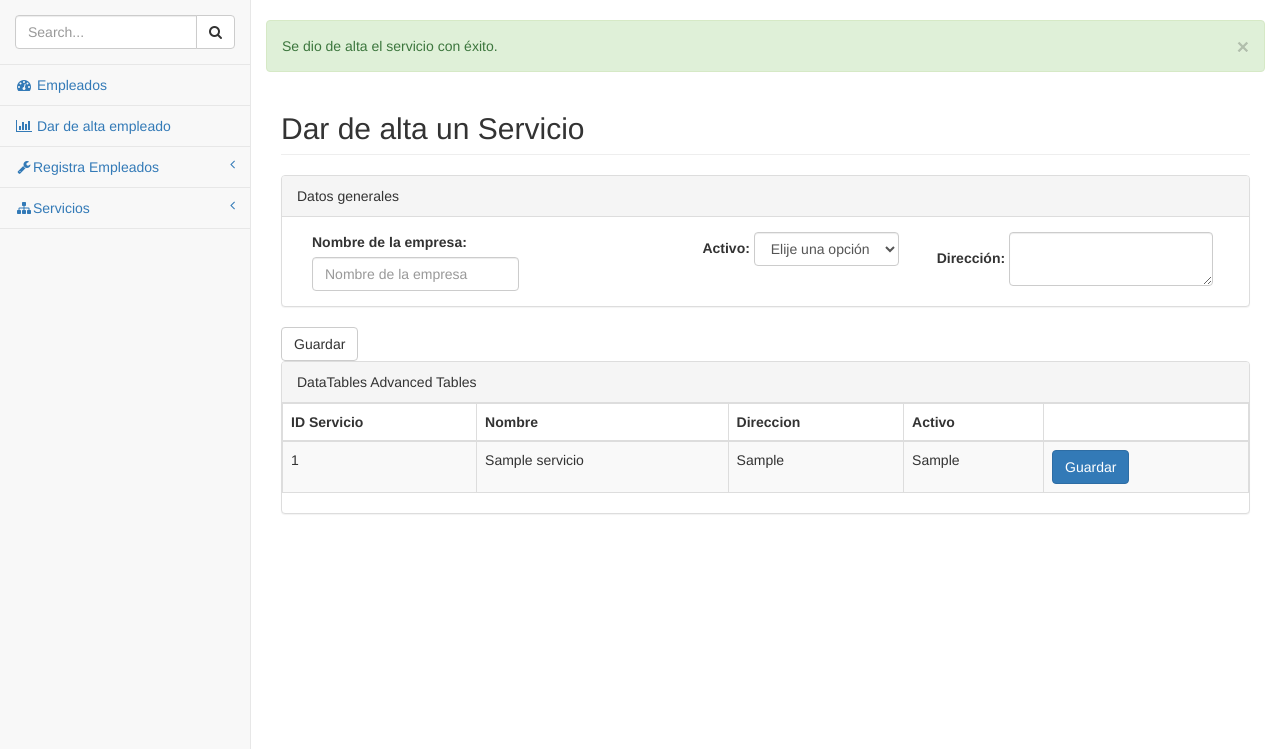
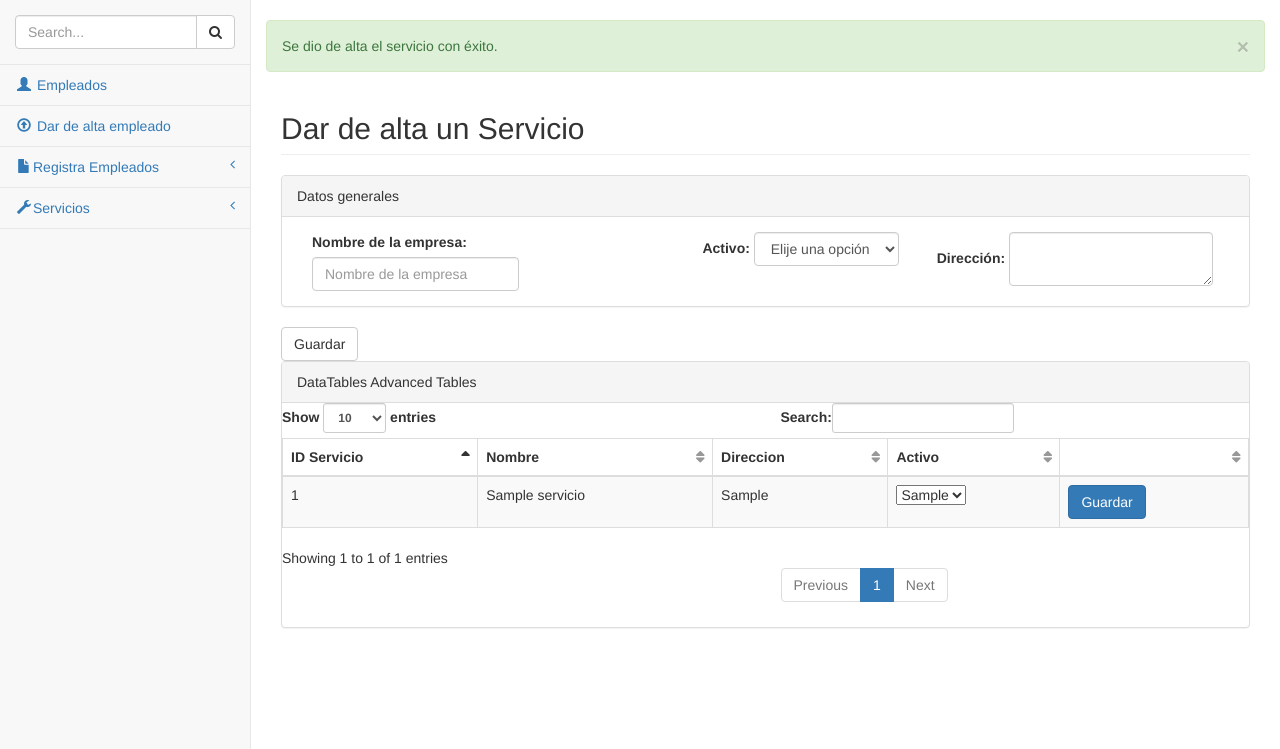
Before and after one commit to AngelHerrer/lpm, a PHP site: page /pages/addService.php?succes=ok in a window 1280 px wide. Shown: the part 51-800 px from the top of the page. Run offline with PHP 8.4, Linux system fonts and the light colour scheme; tables that the repository leaves empty or names only in its code hold one stand-in row (values such as "Sample post").

Commit message:
style rpm

```diff
--- a/pages/addService.php
+++ b/pages/addService.php
@@ -18,12 +18,19 @@ $valores = new Valores();
 
         <!-- Bootstrap Core CSS -->
         <link href="../bower_components/bootstrap/dist/css/bootstrap.min.css" rel="stylesheet">
-
+        <link href="../bower_components/bootstrap/dist/css/bootstrap.css" rel="stylesheet">
+        <link href="../dist/css/base.css" rel="stylesheet" type="text/css"/>
         <!-- MetisMenu CSS -->
         <link href="../bower_components/metisMenu/dist/metisMenu.min.css" rel="stylesheet">
 
+        <!-- Timeline CSS -->
+        <link href="../dist/css/timeline.css" rel="stylesheet">
+
         <!-- Custom CSS -->
         <link href="../dist/css/sb-admin-2.css" rel="stylesheet">
+
+        <!-- Morris Charts CSS -->
+        <link href="../bower_components/morrisjs/morris.css" rel="stylesheet">
 
         <!-- Custom Fonts -->
         <link href="../bower_components/font-awesome/css/font-awesome.min.css" rel="stylesheet" type="text/css">
@@ -50,11 +57,7 @@ $valores = new Valores();
         </script>
 
     </head>
-    <style>
-        .separetorTopInput {
-            margin-top: 25px;
-        }
-    </style>
+
 
 
     <body>
@@ -108,14 +111,14 @@ $valores = new Valores();
                                 </div>
                             </li>
                             <li>
-                                <a href="index.php"><i class="fa fa-dashboard fa-fw"></i> Empleados</a>
+                                <a href="index.php"><i class="glyphicon glyphicon-user fa-fw"></i> Empleados</a>
                             </li>
                             <li>
-                                <a href="addEmp.php"><i class="fa fa-bar-chart-o fa-fw"></i> Dar de alta empleado</a>
+                                <a href="addEmp.php"><i class="glyphicon glyphicon-upload fa-fw"></i> Dar de alta empleado</a>
                             </li>
 
                             <li>
-                                <a href="#"><i class="fa fa-wrench fa-fw"></i>Registra Empleados<span class="fa arrow"></span></a>
+                                <a href="#"><i class="glyphicon glyphicon-file fa-fw"></i>Registra Empleados<span class="fa arrow"></span></a>
                                 <ul class="nav nav-second-level">
                                     <li>
                                         <a href="panels-wells.php">Ingresa Turnos</a>
@@ -139,7 +142,7 @@ $valores = new Valores();
                                 <!-- /.nav-second-level -->
                             </li>
                             <li>
-                                <a href="#"><i class="fa fa-sitemap fa-fw"></i>Servicios<span class="fa arrow"></span></a>
+                                <a href="#"><i class="glyphicon glyphicon-wrench fa-fw"></i>Servicios<span class="fa arrow"></span></a>
                                 <ul class="nav nav-second-level">
                                     <li>
                                         <a href="addService.php">Alta Servicios</a>
@@ -147,7 +150,7 @@ $valores = new Valores();
                                     <li>
                                         <a href="#">Provedores</a>
                                     </li>
-                                    <li>
+<!--                                    <li>
                                         <a href="#">Third Level <span class="fa arrow"></span></a>
                                         <ul class="nav nav-third-level">
                                             <li>
@@ -163,7 +166,7 @@ $valores = new Valores();
                                                 <a href="#">Third Level Item</a>
                                             </li>
                                         </ul>
-                                    </li>
+                                    </li>-->
                                 </ul>
                             </li>
                             <!--                            <li>
@@ -247,13 +250,13 @@ $valores = new Valores();
                 </form>
 
                 <div class="row">
-                    <div class="col-lg-12">
+                    <div class="col-lg-12 m-md-t-4">
                         <div class="panel panel-default">
                             <div class="panel-heading">
                                 DataTables Advanced Tables
                             </div>
-                            <div class="dataTable_wrapper m-md-t-5 ">
-                                <table width="100%" class="table table-striped table-bordered table-hover m-md-t-5" id="dataTables-example">
+                            <div class="dataTable_wrapper  ">
+                                <table width="100%" class="table table-striped table-bordered table-hover" id="dataTables-example">
                                     <thead>
                                         <tr>
                                             <th>ID Servicio</th>
@@ -276,20 +279,30 @@ $valores = new Valores();
             </div>
             <script src="../bower_components/jquery/dist/jquery.min.js"></script>
             <script src="../bower_components/bootstrap/dist/js/bootstrap.min.js"></script>
+            <!-- Metis Menu Plugin JavaScript -->
             <script src="../bower_components/metisMenu/dist/metisMenu.min.js"></script>
+            <!-- DataTables JavaScript -->
+            <script src="../bower_components/datatables/media/js/jquery.dataTables.min.js"></script>
+            <script src="../bower_components/datatables-plugins/integration/bootstrap/3/dataTables.bootstrap.min.js"></script>
+            <script src="../bower_components/datatables-responsive/js/dataTables.responsive.js"></script>
+            <!-- Custom Theme JavaScript -->
             <script src="../dist/js/sb-admin-2.js"></script>
-            <script type="text/javascript">
+            <!-- Page-Level Demo Scripts - Tables - Use for reference -->
+            <script>
             $(document).ready(function () {
-                $("#marca").change(function () {
-                    $.ajax({
-                        url: "getMuni.php",
-                        type: "POST",
-                        data: "idmarca=" + $("#marca").val(),
-                        success: function (opciones) {
-                            $("#modelo").html(opciones);
-                        }
-                    })
+                $('#dataTables-example').DataTable({
+                    responsive: true
                 });
+            });
+            </script>
+            <script>
+                $(document).ready(function () {
+                    $('#message-si').fadeOut(4000);
+                });
+            </script>
+            <script>
+                $(document).ready(function () {
+                    $('#message-no').fadeOut(4000);
                 });
             </script>
 
--- a/pages/function.php
+++ b/pages/function.php
@@ -51,7 +51,11 @@ class Valores {
             $name_servicio = $row['name_servicio'];
             $direccion_servicio = $row['direccion_servicio'];
             $act_servicio = $row['act_servicio'];
-            echo '<tr><td>' . $id_service . '</td><td>' . $name_servicio . '</td><td>' . $direccion_servicio . '</td><td>' . $act_servicio . '</td><td><button type="button" class="btn btn-primary">Guardar</button></td></tr>';
+             $x=0;
+            if($act_servicio==0){
+               $x=1;
+            }
+            echo '<tr><td>' . $id_service . '</td><td>' . $name_servicio . '</td><td>' . $direccion_servicio . '</td><td><select name="act_servicio"><option selected>' . $act_servicio . '</option><option value="'.$x.'">'.$x.'</option></select></td><td><button type="button" class="btn btn-primary">Guardar</button></td></tr>';
         }
     }
 
```
Also changed, not shown: pages/addEmp.php (+8 -8 lines), pages/buttons.html (+8 -8 lines), pages/index.php (+8 -8 lines), pages/panels-wells.php (+8 -8 lines). Lines whose indentation alone changed are shown as unchanged.
